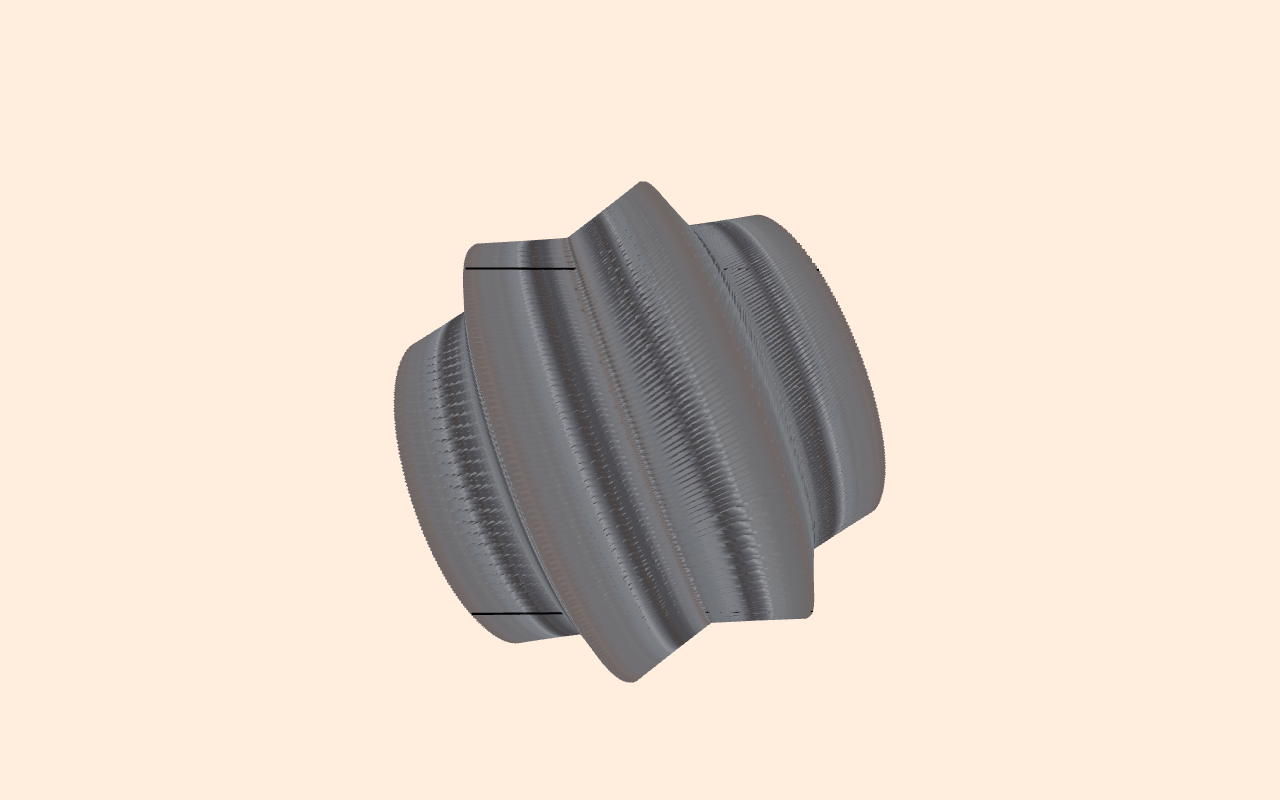
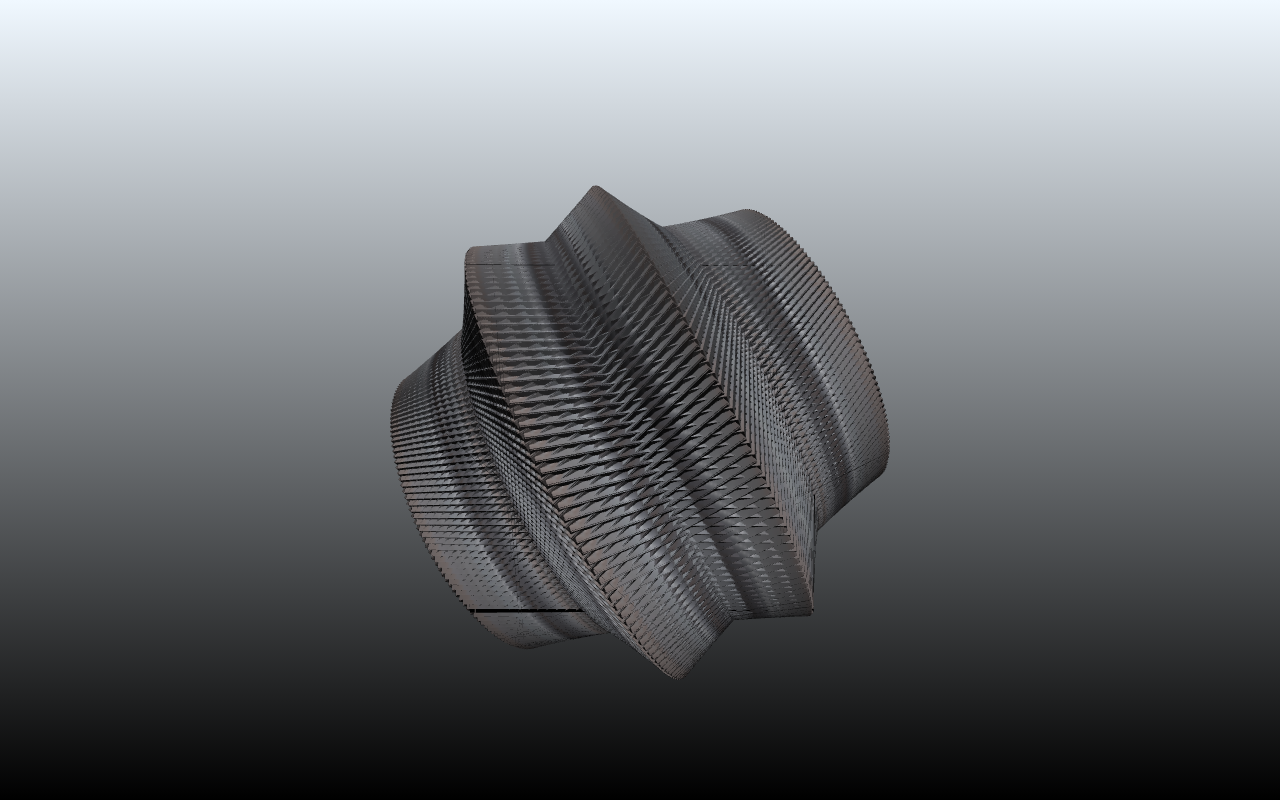
Before and after one commit to EvandroKayano/WebGL-Tutorial, a website: page public/index.html in a window 1280 px wide. Drawn offline with Linux system fonts and the light colour scheme.

Commit message:
Learn WebGL 11#
Colocando sombras

```diff
--- a/public/main.css
+++ b/public/main.css
@@ -1,6 +1,6 @@
 body {
     margin: 0;
-    background: #ffeedd;
+    background: linear-gradient(#f0f8ff, black);
 }
 
 canvas {
--- a/public/main.js
+++ b/public/main.js
@@ -5,7 +5,7 @@ if(!gl){
     throw new Error('WebGl not supported');
 }
 
-
+// Front|Left|Bot|Right|Top|Under
 const vertexData = [ //cubo 1x1x1
     // Front
     0.5, 0.5, 0.5,
@@ -62,7 +62,7 @@ function repeat(n, pattern){
 
 
 const uvData = repeat(6, [
-    // start at 0,0 a mover sentido horario
+    // start at 0,0 and move sentido horario
 
     1, 1,
     1, 0,
@@ -71,16 +71,18 @@ const uvData = repeat(6, [
     0, 1,
     1, 0,
     0, 0
-    /*
-   0, 0,
-   0, 1,
-   1, 0,
+]);
 
-   1, 0,
-   0, 1,
-   1, 1,
-   */
-]);
+// array de vetores normal
+// Front|Left|Bot|Right|Top|Under
+const normalData = [
+    ...repeat(6, [ 0, 0, 1 ]), //+z
+    ...repeat(6, [-1, 0, 0 ]), //-x
+    ...repeat(6, [ 0, 0,-1 ]), //-z
+    ...repeat(6, [ 1, 0, 0 ]), //+x
+    ...repeat(6, [ 0, 1, 0 ]), //+y
+    ...repeat(6, [ 0,-1, 0 ]), //-y
+];
 
 // BUFFERS
 const positionBuffer = gl.createBuffer();
@@ -90,6 +92,10 @@ gl.bufferData(gl.ARRAY_BUFFER, new Float32Array(vertexData), gl.STATIC_DRAW);
 const uvBuffer = gl.createBuffer();
 gl.bindBuffer(gl.ARRAY_BUFFER, uvBuffer);
 gl.bufferData(gl.ARRAY_BUFFER, new Float32Array(uvData), gl.STATIC_DRAW);
+
+const normalBuffer = gl.createBuffer();
+gl.bindBuffer(gl.ARRAY_BUFFER, normalBuffer);
+gl.bufferData(gl.ARRAY_BUFFER, new Float32Array(normalData), gl.STATIC_DRAW);
 
 // RESOURCE LOADING
 // ================
@@ -120,17 +126,29 @@ gl.bindTexture(gl.TEXTURE_2D, brick);
 let uniformLocations;
 (function shaderProgram() {
     const vertexShader = gl.createShader(gl.VERTEX_SHADER);
+    // creating a light direction
+    // matrix para atualizar a sombra no cubo
     gl.shaderSource(vertexShader, `
     precision mediump float;
 
+    const vec3 lightDirection = normalize( vec3(0, 1.0, 1.0) );
+    const float ambient = 0.1;
+
     attribute vec3 position;
     attribute vec2 uv;
+    attribute vec3 normal;
 
     varying vec2 vUV;
+    varying float vBrightness;
 
     uniform mat4 matrix;
+    uniform mat4 normalMatrix;
 
     void main(){
+        vec3 worldNormal = (normalMatrix * vec4(normal, 1)).xyz;
+        float diffuse = max(0.0, dot(worldNormal, lightDirection));
+
+        vBrightness = diffuse + ambient;
         vUV = uv;
         gl_Position = matrix * vec4(position, 1);
     }
@@ -142,10 +160,14 @@ let uniformLocations;
     precision mediump float;
 
     varying vec2 vUV;
+    varying float vBrightness;
+
     uniform sampler2D textureID;
 
-    void main(){
-        gl_FragColor = texture2D(textureID, vUV);
+    void main() {
+        vec4 texel = texture2D(textureID, vUV);
+        texel.xyz *= vBrightness;
+        gl_FragColor = texel;
     }
     `);
     // R G B A
@@ -168,12 +190,18 @@ let uniformLocations;
     gl.bindBuffer(gl.ARRAY_BUFFER, uvBuffer);
     gl.vertexAttribPointer(uvLocation, 2, gl.FLOAT, false, 0, 0);
 
+    const normalLocation = gl.getAttribLocation(program, `normal`);
+    gl.enableVertexAttribArray(normalLocation);
+    gl.bindBuffer(gl.ARRAY_BUFFER, normalBuffer);
+    gl.vertexAttribPointer(normalLocation, 3, gl.FLOAT, false, 0, 0);
+
     gl.useProgram(program);
     gl.enable(gl.DEPTH_TEST);
 
     // after program link and program use
     uniformLocations= {
         matrix: gl.getUniformLocation(program, `matrix`),
+        normalMatrix: gl.getUniformLocation(program, `normalMatrix`),
         textureID: gl.getUniformLocation(program, `textureID`),
     };
 
@@ -197,15 +225,25 @@ const mvpMatrix = mat4.create();
 mat4.translate(viewMatrix, viewMatrix, [0, 0.1, 2]);
 mat4.invert(viewMatrix, viewMatrix);
 
+
+const normalMatrix = mat4.create();
+
+
 function animate(){
     requestAnimationFrame(animate);
 
-    mat4.rotateX(modelMatrix,modelMatrix,Math.PI/60);
-    mat4.rotateY(modelMatrix,modelMatrix,Math.PI/160);
+    mat4.rotateX(modelMatrix,modelMatrix,Math.PI/100);
+    mat4.rotateY(modelMatrix,modelMatrix,Math.PI/200);
 
     mat4.multiply(mvMatrix,viewMatrix, modelMatrix);
     mat4.multiply(mvpMatrix, projectionMatrix, mvMatrix);
+
+    mat4.invert(normalMatrix, mvMatrix);
+    mat4.transpose(normalMatrix, normalMatrix);
+
+    gl.uniformMatrix4fv(uniformLocations.normalMatrix, false, normalMatrix);
     gl.uniformMatrix4fv(uniformLocations.matrix, false, mvpMatrix);
+
     gl.drawArrays(gl.TRIANGLES, 0, vertexData.length / 3);
 }
 
```
Also changed, not shown: README.md.
